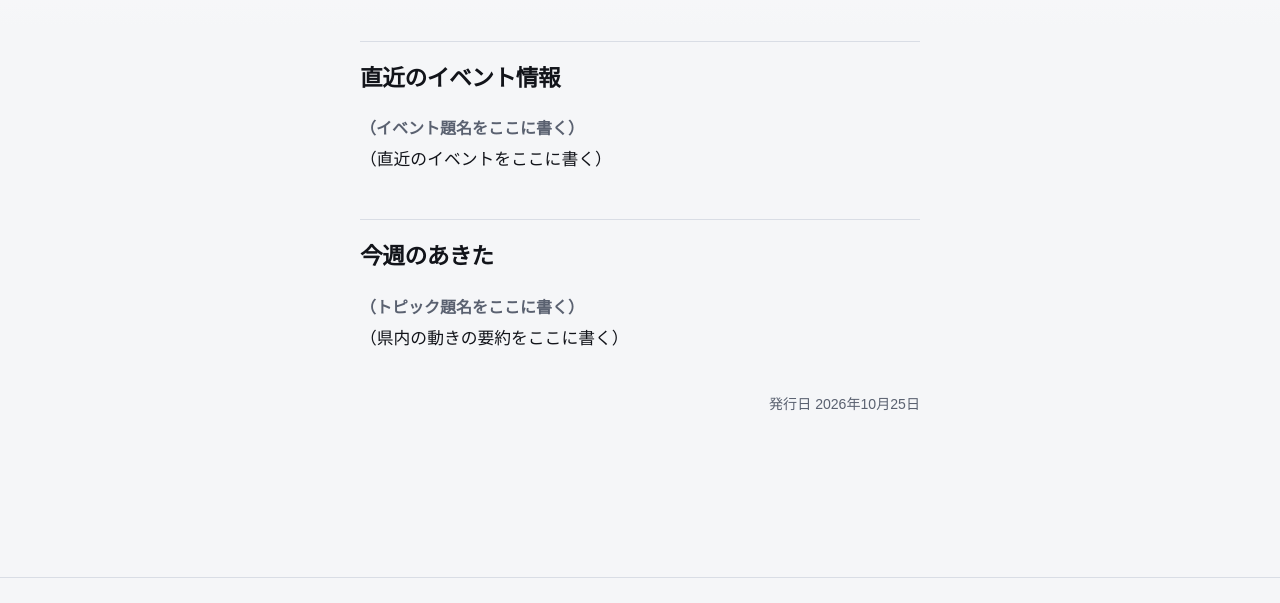
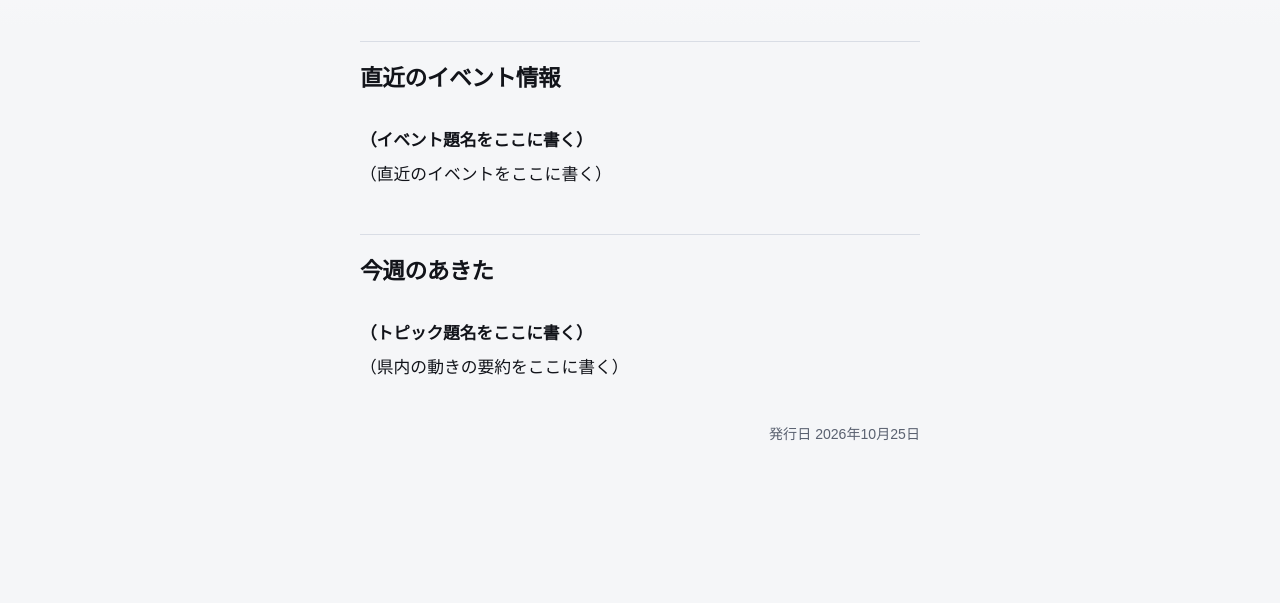
Before and after one commit to lirenabe/nabecco-media, an Astro site: page / in a window 1280 px wide. Shown: the part 197-800 px from the top of the page. Built offline with nearby package versions, Linux system fonts and the light colour scheme; Astro itself is replaced by a stand-in of ours; a web font is replaced by a local one.

Commit message:
style: restore prose h3 to pre-hierarchy look
Keep the stronger h2 section band; revert h3 size, weight, margin,
and ink color to the pre-28605c2 treatment.

```diff
--- a/src/styles/tokens.css
+++ b/src/styles/tokens.css
@@ -114,14 +114,12 @@ p {
   color: var(--color-sumi);
 }
 
-/* Nested item titles — quieter, closer to following prose */
+/* Item titles — pre-hierarchy-change sizing (h2 keeps the new band styles) */
 .prose h3 {
-  margin: 1.55rem 0 0.35rem;
-  font-size: 1rem;
+  margin: 2.25rem 0 0.55rem;
+  font-size: 1.05rem;
   font-weight: 600;
-  letter-spacing: 0;
-  line-height: 1.4;
-  color: var(--color-sumi-soft);
+  line-height: 1.35;
 }
 
 .prose p {
```
